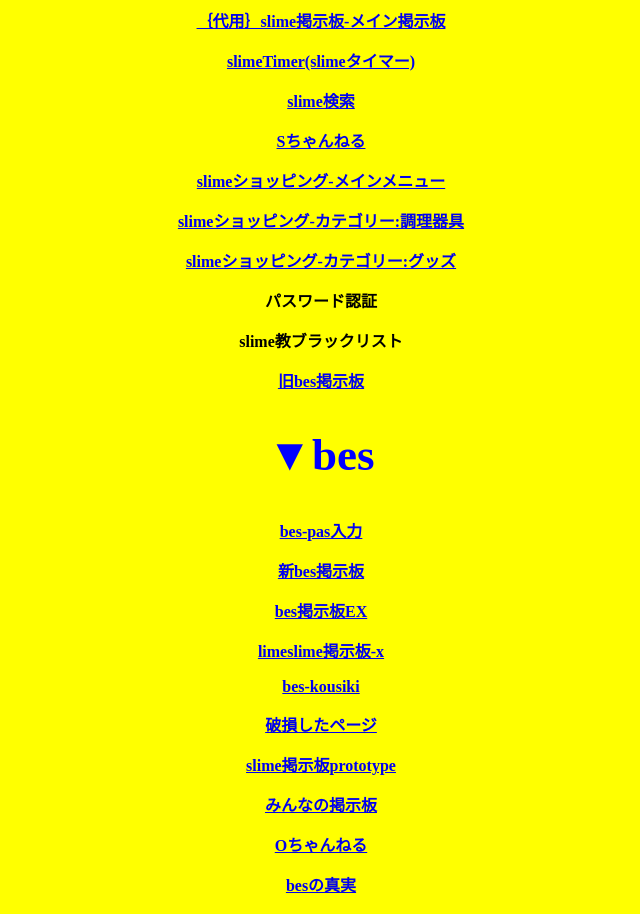
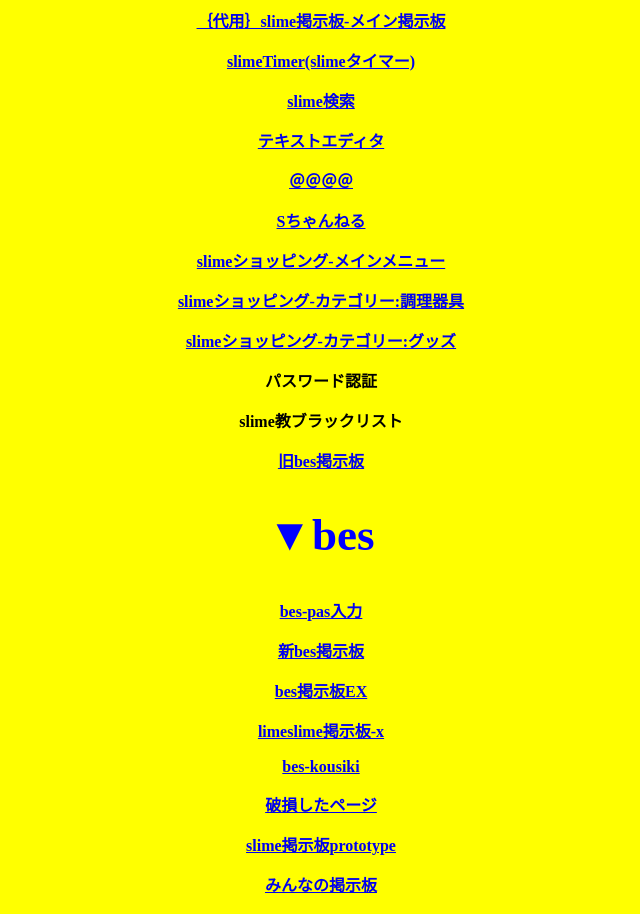
Before and after one commit to ck82/YO5OULQU0V-MJPWU6NN2A-KFUA3BFV8S-DU78WDYKGX-NN2LEAXSJU, a plain HTML site: page index.html in a window 1280 px wide. Shown: the part 840-1754 px from the top of the page, without its empty margins (319-959 px from the left). Drawn offline with Linux system fonts and the light colour scheme.

Commit message:
Update index.html

```diff
--- a/index.html
+++ b/index.html
@@ -32,6 +32,8 @@
  <a href="https://docs.google.com/forms/d/e/1FAIpQLSd9RYpWWFOohhW_s8CfqvU4iOevHvI0HT37X_dqIROJW2eDHA/viewform">｛代用｝slime掲示板-メイン掲示板</a><p>
  <a href="https://uenofuuma.github.io/slimetimer/">slimeTimer(slimeタイマー)</a></p>
  <a href="https://uenofuuma.github.io/slimesearch/">slime検索</a><p>
+ <a href="uenofuuma.github.io/slime-Text-editor/">テキストエディタ</a></p>
+ <a href="＠＠＠＠">＠＠＠＠</a><p>
  <a href="https://uenofuuma.github.io/Styan/">Sちゃんねる</a></p>
  <a href="https://uenofuuma.github.io/slimeshop/">slimeショッピング-メインメニュー</a><p>
  <a href="https://uenofuuma.github.io/slimeshop-tyouri/">slimeショッピング-カテゴリー:調理器具</a></p>
```
